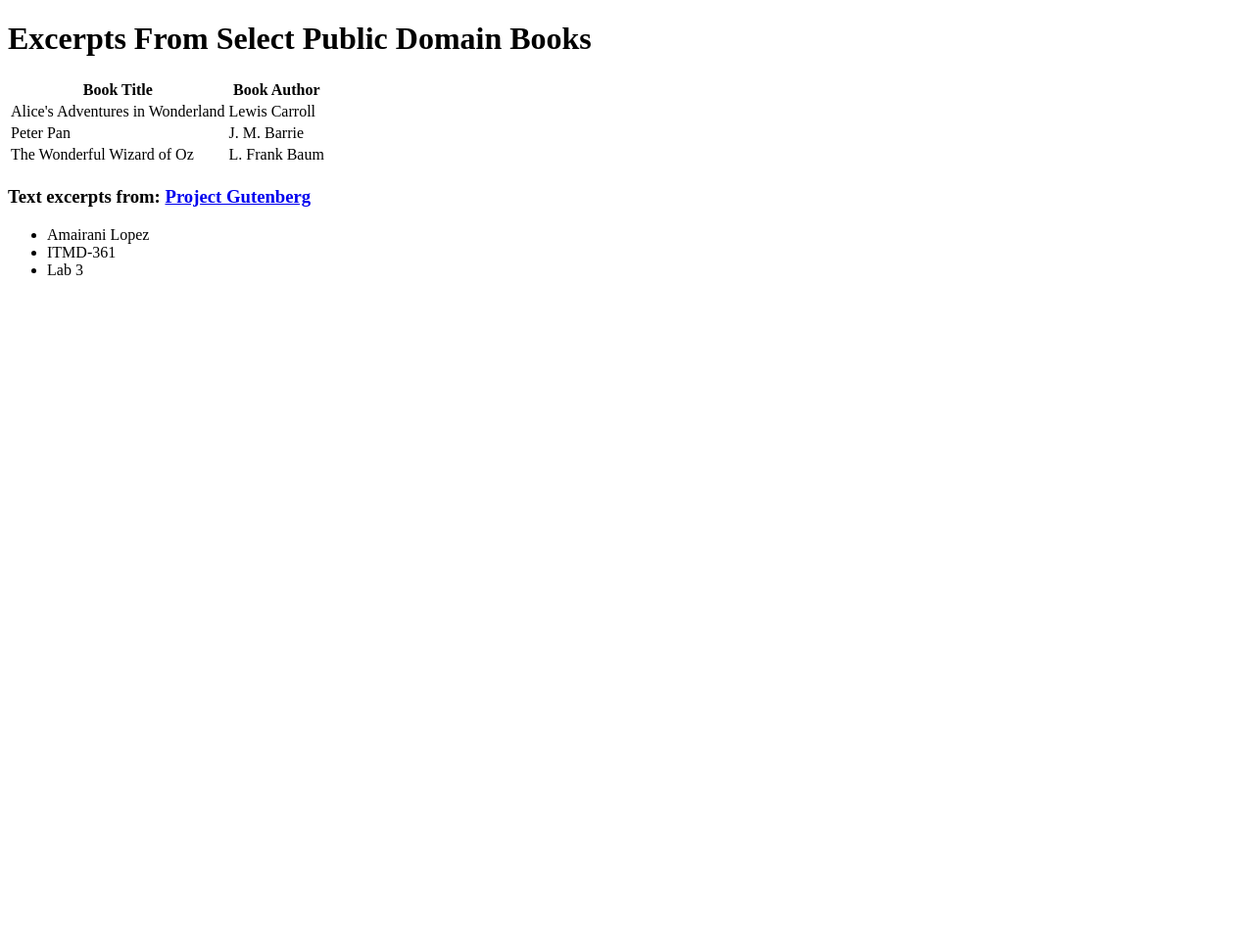
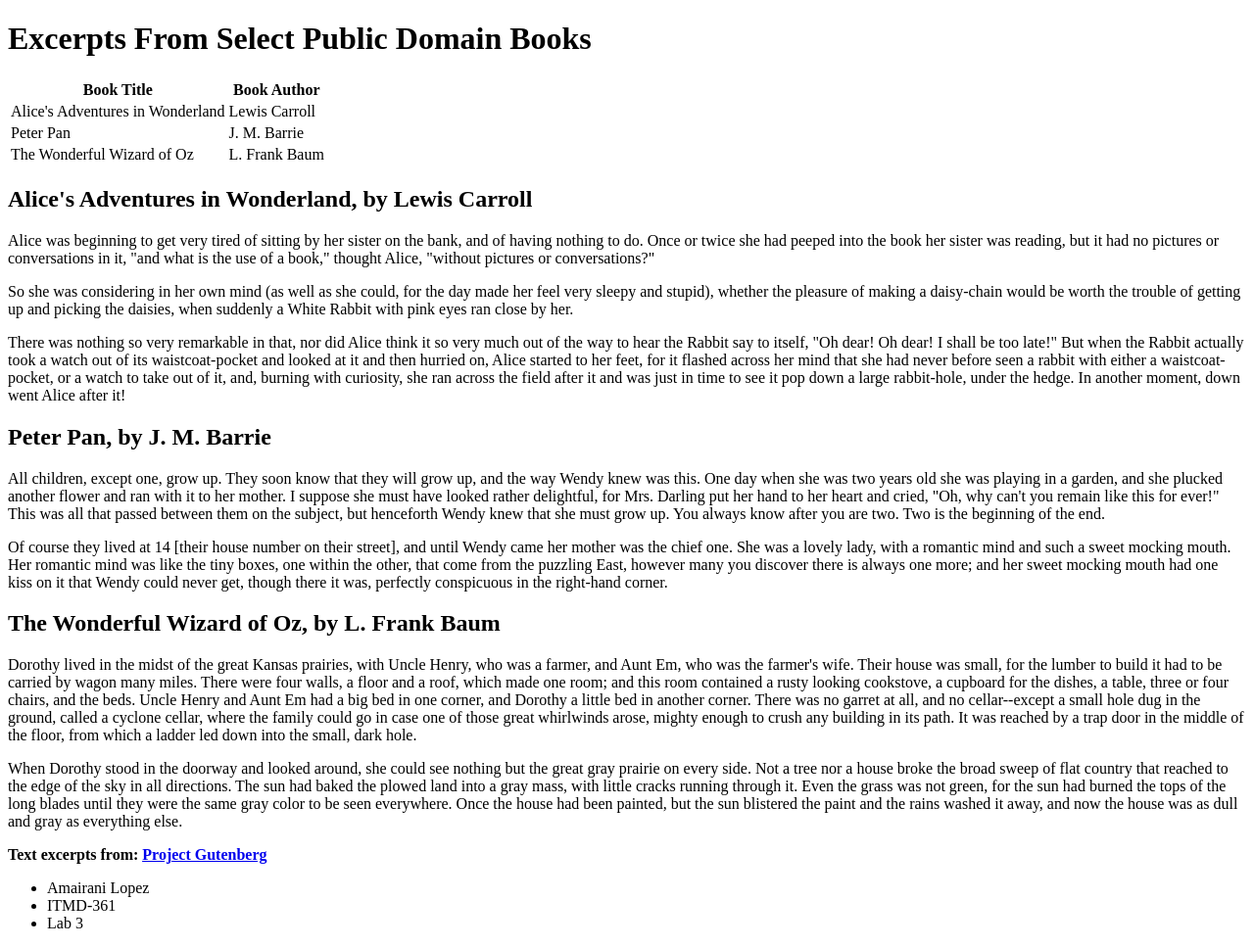
Before and after one commit to AmairaniL/lab3, a plain HTML site: page index.html in a window 1280 px wide. Shown: the whole page at 98% size. Before the commit the page ends 800 px from the top, so only its background shows below. Drawn offline with Linux system fonts and the light colour scheme.

Commit message:
went ahead and added the paragraphs to my document. I also added 'footer' to my document since I had it in header.

```diff
--- a/index.html
+++ b/index.html
@@ -27,22 +27,28 @@
 	</tr>
   </table>
   <section>
-	<h2> </h2>
-	  <p> </p>
+	<h2>Alice's Adventures in Wonderland, by Lewis Carroll</h2>
+	  <p>Alice was beginning to get very tired of sitting by her sister on the bank, and of having nothing to do. Once or twice she had peeped into the book her sister was reading, but it had no pictures or conversations in it, "and what is the use of a book," thought Alice, "without pictures or conversations?"</p>
+	  <p>So she was considering in her own mind (as well as she could, for the day made her feel very sleepy and stupid), whether the pleasure of making a daisy-chain would be worth the trouble of getting up and picking the daisies, when suddenly a White Rabbit with pink eyes ran close by her.</p>
+	  <p>There was nothing so very remarkable in that, nor did Alice think it so very much out of the way to hear the Rabbit say to itself, "Oh dear! Oh dear! I shall be too late!" But when the Rabbit actually took a watch out of its waistcoat-pocket and looked at it and then hurried on, Alice started to her feet, for it flashed across her mind that she had never before seen a rabbit with either a waistcoat-pocket, or a watch to take out of it, and, burning with curiosity, she ran across the field after it and was just in time to see it pop down a large rabbit-hole, under the hedge. In another moment, down went Alice after it!</p>
   </section>
   <section>
-	<h2> </h2>
-	  <p> </p>
+	<h2>Peter Pan, by J. M. Barrie</h2>
+	  <p>All children, except one, grow up. They soon know that they will grow up, and the way Wendy knew was this. One day when she was two years old she was playing in a garden, and she plucked another flower and ran with it to her mother. I suppose she must have looked rather delightful, for Mrs. Darling put her hand to her heart and cried, "Oh, why can't you remain like this for ever!" This was all that passed between them on the subject, but henceforth Wendy knew that she must grow up. You always know after you are two. Two is the beginning of the end.</p>
+	  <p>Of course they lived at 14 [their house number on their street], and until Wendy came her mother was the chief one. She was a lovely lady, with a romantic mind and such a sweet mocking mouth. Her romantic mind was like the tiny boxes, one within the other, that come from the puzzling East, however many you discover there is always one more; and her sweet mocking mouth had one kiss on it that Wendy could never get, though there it was, perfectly conspicuous in the right-hand corner.</p>
   </section>
   <section>
-	<h2> </h2>
-	  <p> </p>
+	<h2>The Wonderful Wizard of Oz, by L. Frank Baum</h2>
+	  <p>Dorothy lived in the midst of the great Kansas prairies, with Uncle Henry, who was a farmer, and Aunt Em, who was the farmer's wife.  Their house was small, for the lumber to build it had to be carried by wagon many miles.  There were four walls, a floor and a roof, which made one room; and this room contained a rusty looking cookstove, a cupboard for the dishes, a table, three or four chairs, and the beds.  Uncle Henry and Aunt Em had a big bed in one corner, and Dorothy a little bed in another corner.  There was no garret at all, and no cellar--except a small hole dug in the ground, called a cyclone cellar, where the family could go in case one of those great whirlwinds arose, mighty enough to crush any building in its path.  It was reached by a trap door in the middle of the floor, from which a ladder led down into the small, dark hole.</p>
+	  <p>When Dorothy stood in the doorway and looked around, she could see nothing but the great gray prairie on every side.  Not a tree nor a house broke the broad sweep of flat country that reached to the edge of the sky in all directions.  The sun had baked the plowed land into a gray mass, with little cracks running through it.  Even the grass was not green, for the sun had burned the tops of the long blades until they were the same gray color to be seen everywhere.  Once the house had been painted, but the sun blistered the paint and the rains washed it away, and now the house was as dull and gray as everything else.</p>
   </section>
-	<h3>Text excerpts from: <a href="http://www.gutenberg.org">Project Gutenberg</a></h3>
+  <footer>
+    <strong>Text excerpts from: <a href="http://www.gutenberg.org"><u>Project Gutenberg</u></a></strong>
 	  <ul>
 		<li>Amairani Lopez</li>
 		<li>ITMD-361</li>
 		<li>Lab 3</li>
 	  </ul>
+  </footer>
  </body>
 </html>
```
